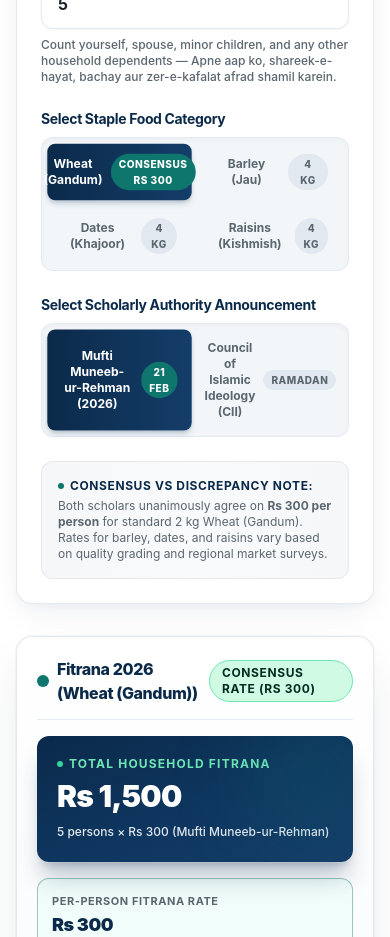
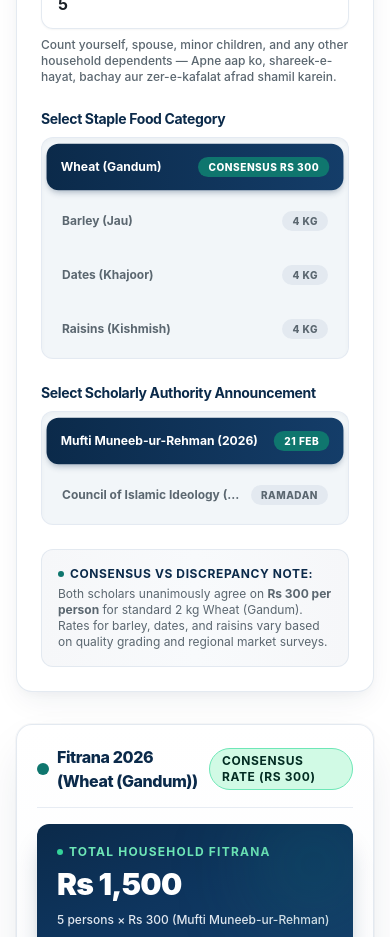
Before and after one commit to ihaider3/Pakistan-Tax-Website, a Next.js app: page /fitrana-calculator in a window 390 px wide. Shown: the part 1020-1957 px from the top of the page. Built offline with nearby package versions, Linux system fonts and the light colour scheme.

Commit message:
Optimize Toggle layout into responsive grid with 1-line labels and badges for mobile and desktop

```diff
--- a/src/components/Toggle.tsx
+++ b/src/components/Toggle.tsx
@@ -14,6 +14,7 @@ interface ToggleProps<T extends string> {
   value: T;
   onChange: (val: T) => void;
   className?: string;
+  columns?: 1 | 2 | 3 | 4;
 }
 
 export default function Toggle<T extends string>({
@@ -22,7 +23,31 @@ export default function Toggle<T extends string>({
   value,
   onChange,
   className = "",
+  columns,
 }: ToggleProps<T>) {
+  // Determine responsive grid layout
+  const getGridClasses = () => {
+    if (columns === 1) return "grid grid-cols-1";
+    if (columns === 2) return "grid grid-cols-1 sm:grid-cols-2";
+    if (columns === 3) return "grid grid-cols-1 sm:grid-cols-3";
+    if (columns === 4) return "grid grid-cols-1 sm:grid-cols-2 lg:grid-cols-4";
+
+    // Auto layout based on options count
+    if (options.length === 4) {
+      // 4 options (e.g. Fitrana staples): 1 col on mobile, 2 cols on tablet/desktop for max 1-line readability
+      return "grid grid-cols-1 sm:grid-cols-2";
+    }
+    if (options.length === 3) {
+      return "grid grid-cols-1 sm:grid-cols-3";
+    }
+    if (options.length === 2) {
+      // Check if labels are short and without badges (like Tola / Grams)
+      const isShort = options.every((o) => o.label.length <= 10 && !o.badge);
+      return isShort ? "grid grid-cols-2" : "grid grid-cols-1 sm:grid-cols-2";
+    }
+    return "grid grid-cols-1 sm:grid-cols-2";
+  };
+
   return (
     <div className={`space-y-2 ${className}`}>
       {label && (
@@ -33,17 +58,10 @@ export default function Toggle<T extends string>({
       <div
         role="radiogroup"
         aria-label={label || "Selection options"}
-        className={`w-full bg-slate-100/90 p-1.5 rounded-xl border border-slate-200/80 shadow-inner-soft gap-2 ${
-          options.length <= 2
-            ? "grid grid-cols-2"
-            : options.length === 3
-            ? "grid grid-cols-2 sm:flex sm:flex-row"
-            : "grid grid-cols-2 sm:grid-cols-4"
-        }`}
+        className={`w-full bg-slate-100/90 p-1.5 rounded-xl border border-slate-200/80 shadow-inner-soft gap-2 ${getGridClasses()}`}
       >
-        {options.map((opt, idx) => {
+        {options.map((opt) => {
           const isSelected = opt.value === value;
-          const isSpanningThird = options.length === 3 && idx === 2;
           return (
             <button
               key={opt.value}
@@ -51,21 +69,19 @@ export default function Toggle<T extends string>({
               role="radio"
               aria-checked={isSelected}
               onClick={() => onChange(opt.value)}
-              className={`flex-1 min-h-[44px] px-3.5 py-2.5 text-xs sm:text-sm font-bold rounded-lg transition-all duration-200 flex items-center justify-center gap-2 focus:outline-hidden focus:ring-2 focus:ring-accent ${
-                isSpanningThird ? "col-span-2 sm:col-span-1" : ""
-              } ${
+              className={`min-h-[46px] px-3.5 sm:px-4 py-2.5 text-xs sm:text-sm font-bold rounded-xl transition-all duration-200 flex items-center justify-between gap-2.5 focus:outline-hidden focus:ring-2 focus:ring-accent whitespace-nowrap ${
                 isSelected
                   ? "bg-gradient-to-r from-primary to-primary-light text-white shadow-md shadow-primary/20 scale-[1.01]"
                   : "text-appText-muted hover:text-primary hover:bg-white/80"
               }`}
             >
-              <span>{opt.label}</span>
+              <span className="truncate">{opt.label}</span>
               {opt.badge && (
                 <span
-                  className={`text-[10px] px-2 py-0.5 rounded-full font-extrabold uppercase tracking-wider transition-colors ${
+                  className={`text-[10px] sm:text-xs px-2.5 py-0.5 rounded-full font-extrabold uppercase tracking-wider shrink-0 transition-colors ${
                     isSelected
                       ? "bg-accent text-white shadow-2xs"
-                      : "bg-slate-200 text-appText-muted"
+                      : "bg-slate-200/90 text-appText-muted"
                   }`}
                 >
                   {opt.badge}
```
